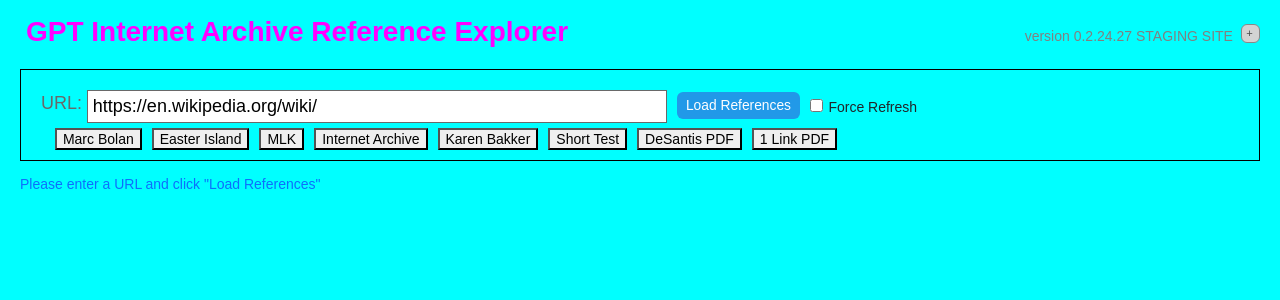
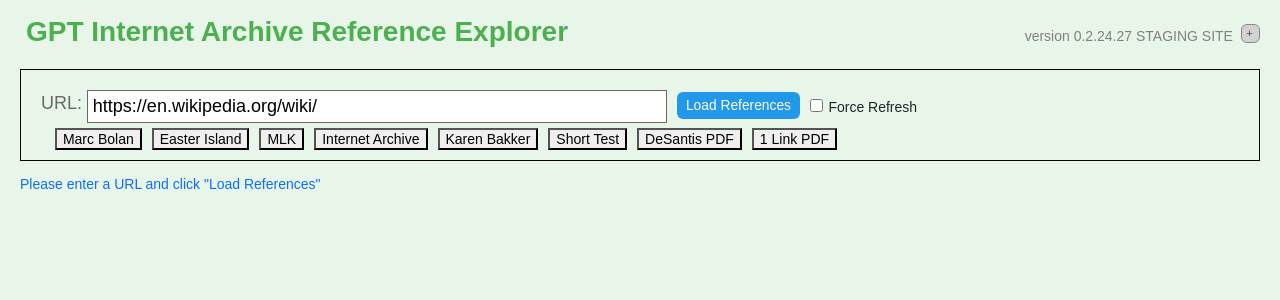
Before and after one commit to mojomonger/gptiare, a React (Create React App) app: page / in a window 1280 px wide. Shown: the top 300 px of the page. Built offline with nearby package versions, Linux system fonts and the light colour scheme; what chartjs-plugin-datalabels would draw is missing.

Commit message:
custom_v5 -forest colors

```diff
--- a/src/index.css
+++ b/src/index.css
@@ -4,10 +4,10 @@
 /*@import url("__custom__/iare_custom_v3.css");*/
 
 /* Use pinks and blues */
-@import url("__custom__/iare_custom_v4.css");
+/*@import url("__custom__/iare_custom_v4.css");*/
 
 /* Use colors of the forest */
-/*@import url("__custom__/iare_custom_v5.css");  */
+@import url("__custom__/iare_custom_v5.css");
 
 /* Use a film noir color scheme */
 /*@import url("__custom__/iare_custom_v5.css");  */
```
